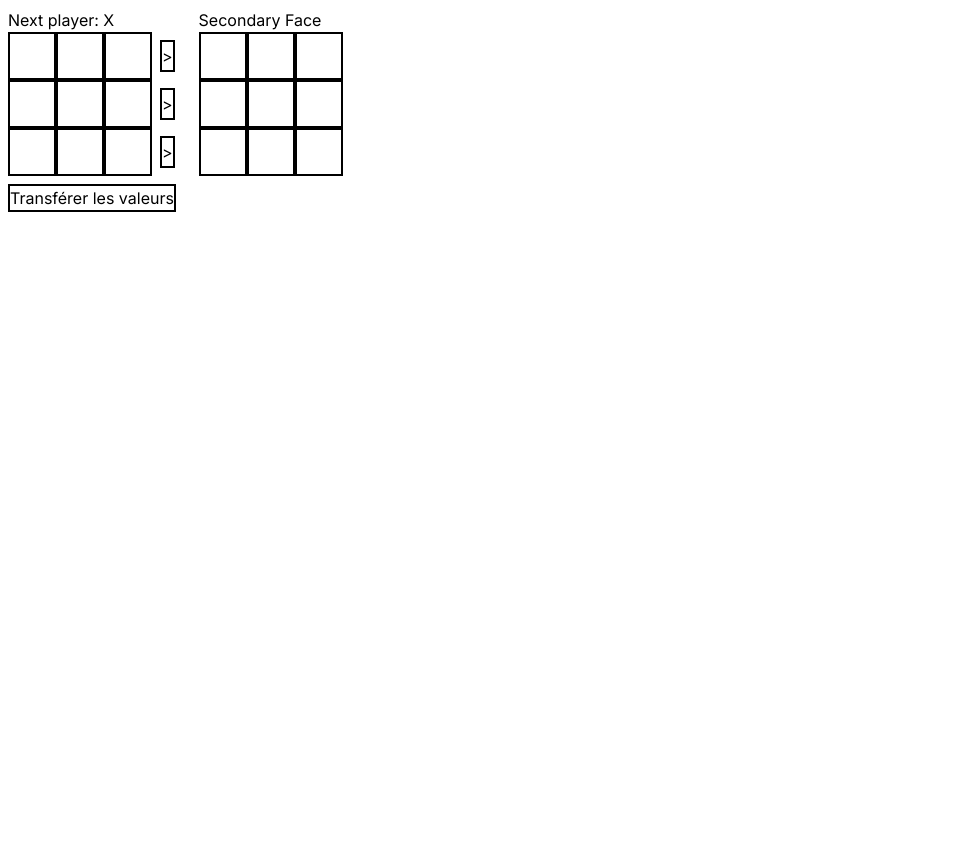
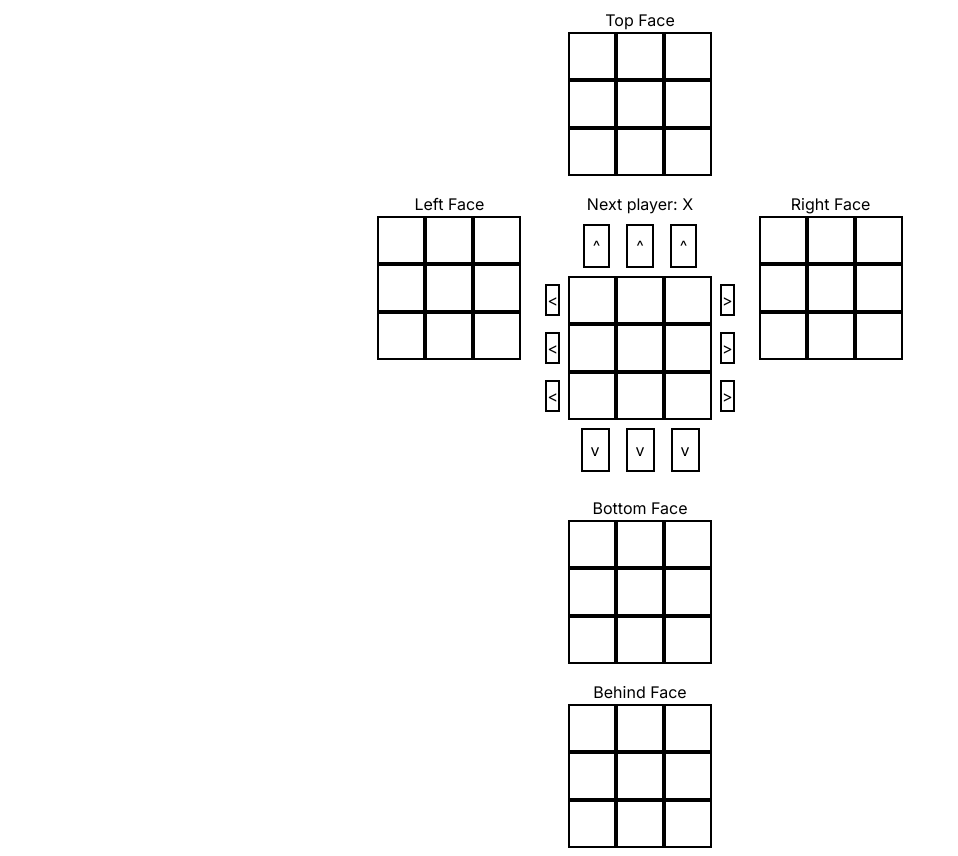
Before and after one commit to Jean-JacquesValmont/MorpionCube, a Next.js app: page / in a window 1280 px wide. Shown: the whole page, without its empty margins (0-958 px from the left). Before the commit the page ends 800 px from the top, so only its background shows below. Built offline with nearby package versions, Linux system fonts and the light colour scheme.

Commit message:
Succesful go to right element in square in another square.

```diff
--- a/components/GameScreen.tsx
+++ b/components/GameScreen.tsx
@@ -1,21 +1,68 @@
 "use client"
 
-import React, { useState} from 'react'
+import React, { useState } from 'react'
 import MainCubeFace from './MainCubeFace'
 import TransitionCubeFace from './TransitionCubeFace'
 
 const GameScreen = () => {
-  const [transferredValues, setTransferredValues] = useState(Array(9).fill(null));
+  const [frontFaceValues, setFrontFaceValues] = useState(Array(9).fill(null));
+  const [topFaceValues, setTopFaceValues] = useState(Array(9).fill(null));
+  const [bottomFaceValues, setBottomFaceValues] = useState(Array(9).fill(null));
+  const [leftFaceValues, setLeftFaceValues] = useState(Array(9).fill(null));
+  const [rightFaceValues, setRightFaceValues] = useState(Array(9).fill(null));
+  const [behindFaceValues, setBehindFaceValues] = useState(Array(9).fill(null));
 
-  const transferValues = (values:any) => {
-    setTransferredValues(values);
-  };
+  const updatedFrontFaceValues = (newSquares : any) => {
+    console.log("newSquares: ", newSquares)
+    setFrontFaceValues(newSquares);
+  }
+
+  const transferLine = (a:any ,b:any ,c:any, values:any ) => {
+    const rememberValues = [...values]
+
+    frontFaceValues[a] = leftFaceValues[a];
+    frontFaceValues[b] = leftFaceValues[b];
+    frontFaceValues[c] = leftFaceValues[c];
+    setFrontFaceValues([...frontFaceValues]);
+
+    leftFaceValues[a] = behindFaceValues[a];
+    leftFaceValues[b] = behindFaceValues[b];
+    leftFaceValues[c] = behindFaceValues[c];
+    setLeftFaceValues([...leftFaceValues]);
+
+    behindFaceValues[a] = rightFaceValues[a];
+    behindFaceValues[b] = rightFaceValues[b];
+    behindFaceValues[c] = rightFaceValues[c];
+    setBehindFaceValues([...behindFaceValues]);
+
+    rightFaceValues[a] = rememberValues[a];
+    rightFaceValues[b] = rememberValues[b];
+    rightFaceValues[c] = rememberValues[c];
+    setRightFaceValues([...rightFaceValues]);
+  }
+
+  const line = (indexOne:any, indexTwo:any, indexThree:any , values:any) => {
+    transferLine(indexOne, indexTwo, indexThree, values)
+  }
 
   return (
-    <div className='flex'>
-      <MainCubeFace transferValues={transferValues}/>
-      <TransitionCubeFace transferredValues={transferredValues}/>
+    <div className='flex flex-col items-center text-center'>
+      <div>
+        <TransitionCubeFace squareValues={topFaceValues} nameFace={"Top Face"}/>
+      </div>
+      <div className='flex'>
+        <TransitionCubeFace squareValues={leftFaceValues} nameFace={"Left Face"}/>
+        <MainCubeFace squaresValues={frontFaceValues} updatedFrontFaceValues={updatedFrontFaceValues} line={line} />
+        <TransitionCubeFace squareValues={rightFaceValues} nameFace={"Right Face"}/>
+      </div>
+      <div>
+        <TransitionCubeFace squareValues={bottomFaceValues} nameFace={"Bottom Face"}/>
+      </div>
+      <div>
+        <TransitionCubeFace squareValues={behindFaceValues} nameFace={"Behind Face"}/>
+      </div>
     </div>
+
 
   )
 }
--- a/components/MainCubeFace.tsx
+++ b/components/MainCubeFace.tsx
@@ -3,22 +3,21 @@
 import React, { useState } from 'react'
 import Square from './Square'
 
-function MainCubeFace({ transferValues } : any) {
-    const [squares, setSquares] = useState(Array(9).fill(null));
+function MainCubeFace({ squaresValues, updatedFrontFaceValues, line} : any) {
     const [xIsNext, setXIsNext] = useState(true);
 
     const handleClick = (i:any) =>{
-        const newSquares = squares.slice();
+        const newSquares = squaresValues.slice();
         if (calculateWinner(newSquares) || newSquares[i]) {
         return;
         }
         newSquares[i] = xIsNext ? 'X' : 'O';
-        setSquares(newSquares);
+        updatedFrontFaceValues(newSquares)
         setXIsNext(!xIsNext);
     }
 
     const renderSquare = (i:any) => {
-        return <Square value={squares[i]} onClick={() => handleClick(i)} />;
+        return <Square value={squaresValues[i]} onClick={() => handleClick(i)} />;
       };
 
     const calculateWinner = (squares:any) => {
@@ -41,7 +40,7 @@ function MainCubeFace({ transferValues } : any) {
         return null;
     };
 
-    const winner = calculateWinner(squares);
+    const winner = calculateWinner(squaresValues);
 
     let status;
     if (winner) {
@@ -53,25 +52,37 @@ function MainCubeFace({ transferValues } : any) {
     return (
         <div className='m-2'>
             <div className="status">{status}</div>
+            <div className=''>
+                <button className="border-2 border-black m-2 p-2" onClick={() => ""}>{"^"}</button>
+                <button className="border-2 border-black m-2 p-2" onClick={() => ""}>{"^"}</button>
+                <button className="border-2 border-black m-2 p-2" onClick={() => ""}>{"^"}</button>
+            </div>
             <div className="flex">
+                <button className="border-2 border-black m-2" onClick={() => ""}>{"<"}</button>
                 {renderSquare(0)}
                 {renderSquare(1)}
                 {renderSquare(2)}
-                <button className="border-2 border-black m-2" onClick={() => transferValues(squares)}>{">"}</button>
+                <button className="border-2 border-black m-2" onClick={() => line(0, 1, 2, squaresValues)}>{">"}</button>
             </div>
             <div className="flex">
+                <button className="border-2 border-black m-2" onClick={() => ""}>{"<"}</button>
                 {renderSquare(3)}
                 {renderSquare(4)}
                 {renderSquare(5)}
-                <button className="border-2 border-black m-2" onClick={() => transferValues(squares)}>{">"}</button>
+                <button className="border-2 border-black m-2" onClick={() => line(3, 4, 5, squaresValues)}>{">"}</button>
             </div>
             <div className="flex">
+                <button className="border-2 border-black m-2" onClick={() => ""}>{"<"}</button>
                 {renderSquare(6)}
                 {renderSquare(7)}
                 {renderSquare(8)}
-                <button className="border-2 border-black m-2" onClick={() => transferValues(squares)}>{">"}</button>
+                <button className="border-2 border-black m-2" onClick={() => line(6, 7, 8, squaresValues)}>{">"}</button>
             </div>
-            <button className="border-2 border-black mt-2" onClick={() => transferValues(squares)}>Transférer les valeurs</button>
+            <div className=''>
+                <button className="border-2 border-black m-2 p-2" onClick={() => ""}>{"v"}</button>
+                <button className="border-2 border-black m-2 p-2" onClick={() => ""}>{"v"}</button>
+                <button className="border-2 border-black m-2 p-2" onClick={() => ""}>{"v"}</button>
+            </div>
         </div>
     )
 }
--- a/components/TransitionCubeFace.tsx
+++ b/components/TransitionCubeFace.tsx
@@ -1,25 +1,25 @@
 import React from 'react'
 import Square from './Square'
 
-function TransitionCubeFace({ transferredValues } :any) {
+function TransitionCubeFace({ squareValues, nameFace } :any) {
 
     return (
     <div className='m-2'>
-        <h2>Secondary Face</h2>
+        <h2>{nameFace}</h2>
         <div className="flex">
-            <Square key={0} value={transferredValues[0]} onClick={null}/>
-            <Square key={1} value={transferredValues[1]} onClick={null}/>
-            <Square key={2} value={transferredValues[2]} onClick={null}/>
+            <Square key={0} value={squareValues[0]} onClick={null}/>
+            <Square key={1} value={squareValues[1]} onClick={null}/>
+            <Square key={2} value={squareValues[2]} onClick={null}/>
             </div>
         <div className="flex">
-            <Square key={3} value={transferredValues[3]} onClick={null}/>
-            <Square key={4} value={transferredValues[4]} onClick={null}/>
-            <Square key={5} value={transferredValues[5]} onClick={null}/>
+            <Square key={3} value={squareValues[3]} onClick={null}/>
+            <Square key={4} value={squareValues[4]} onClick={null}/>
+            <Square key={5} value={squareValues[5]} onClick={null}/>
         </div>
         <div className="flex">
-            <Square key={6} value={transferredValues[6]} onClick={null}/>
-            <Square key={7} value={transferredValues[7]} onClick={null}/>
-            <Square key={8} value={transferredValues[8]} onClick={null}/>
+            <Square key={6} value={squareValues[6]} onClick={null}/>
+            <Square key={7} value={squareValues[7]} onClick={null}/>
+            <Square key={8} value={squareValues[8]} onClick={null}/>
         </div>
     </div>
   );
```
